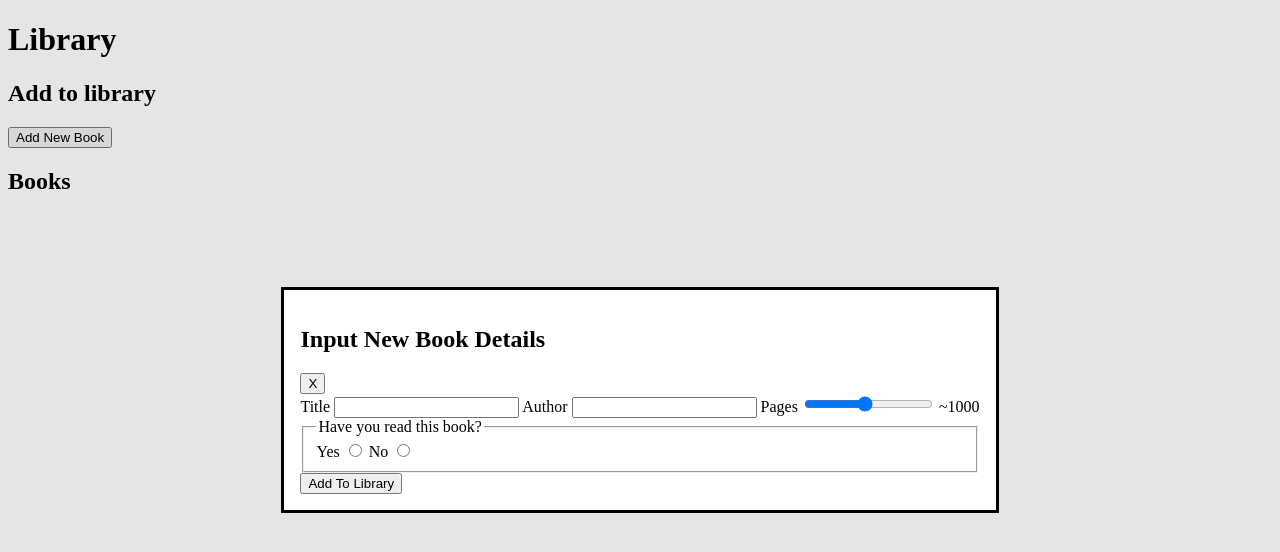
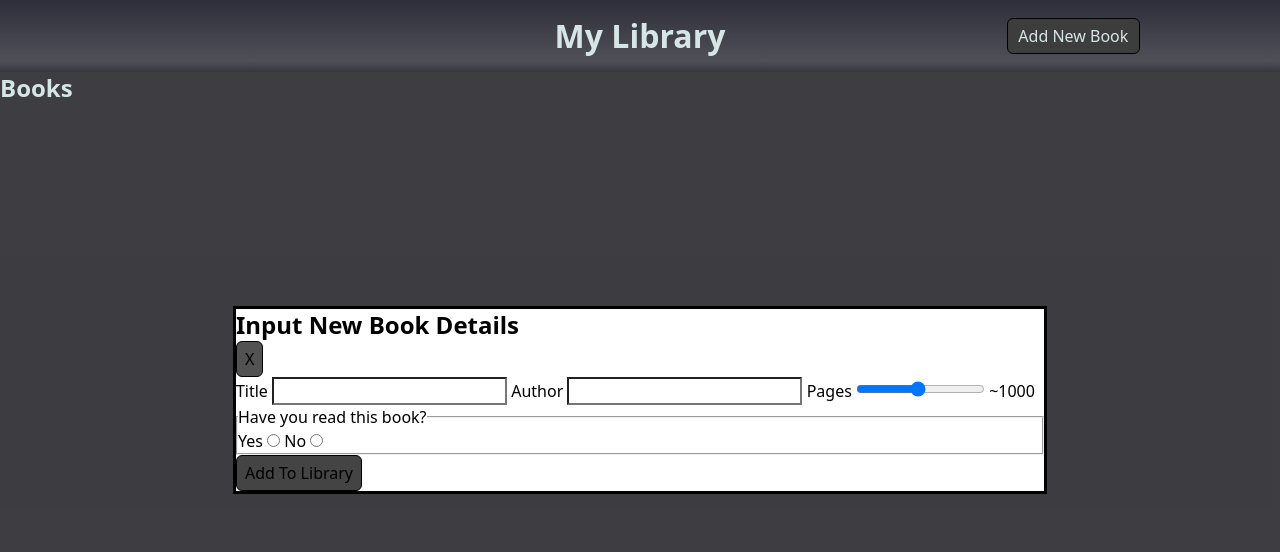
Before and after one commit to dmclink/odin-library, a website: page src/index.html in a window 1280 px wide. Both pictures are taken after a click on the button "Add New Book". Drawn offline with Linux system fonts and the light colour scheme.

Commit message:
feat: style header

```diff
--- a/src/css/style.css
+++ b/src/css/style.css
@@ -0,0 +1,177 @@
+/* #region || CSS RESET */
+
+*,
+*::before,
+*::after {
+	box-sizing: inherit;
+	line-height: calc(1em + 0.5rem);
+	padding: 0;
+	margin: 0;
+}
+
+html {
+	font-family: system-ui, 'Segoe UI', Roboto, Helvetica, Arial, sans-serif,
+		'Apple Color Emoji', 'Segoe UI Emoji';
+	box-sizing: border-box;
+	-webkit-text-size-adjust: 100%;
+	tab-size: 4;
+}
+
+body {
+	-webkit-font-smoothing: antialiased;
+	-moz-osx-font-smoothing: grayscale;
+}
+
+input,
+button,
+textarea,
+select {
+	font: inherit;
+	font-feature-settings: inherit;
+	font-variation-settings: inherit;
+	letter-spacing: inherit;
+	color: inherit;
+	border-radius: 0;
+	background-color: transparent;
+	opacity: 1;
+}
+
+button {
+	cursor: pointer;
+}
+
+img,
+picture,
+video,
+canvas,
+svg {
+	display: block;
+	max-inline-size: 100%;
+	max-block-size: 100%;
+}
+
+ol,
+ul,
+menu {
+	list-style: none;
+	padding-inline: 0;
+}
+
+code,
+kbd,
+samp,
+pre {
+	font-family: ui-monospace, SFMono-Regular, Consolas, 'Liberation Mono', Menlo,
+		monospace;
+	font-size: 1em;
+}
+
+b,
+strong {
+	font-weight: bolder;
+}
+
+button,
+[type='button'],
+[type='reset'],
+[type='submit'] {
+	-webkit-appearance: button;
+}
+
+sub,
+sup {
+	font-size: 75%;
+	line-height: 0;
+	position: relative;
+	vertical-align: baseline;
+}
+sub {
+	bottom: -0.25em;
+}
+sup {
+	top: -0.5em;
+}
+
+table {
+	border-color: currentcolor;
+	border-collapse: collapse;
+}
+
+progress {
+	vertical-align: baseline;
+}
+
+::-webkit-inner-spin-button,
+::-webkit-outer-spin-button {
+	height: auto;
+}
+
+[type='search'] {
+	-webkit-appearance: textfield;
+	outline-offset: -2px;
+}
+
+::-webkit-search-decoration {
+	-webkit-appearance: none;
+}
+
+::-webkit-file-upload-button {
+	-webkit-appearance: button;
+	font: inherit;
+}
+
+summary {
+	display: list-item;
+}
+/* #endregion */
+
+/* GENERAL STYLES */
+body {
+	color: #eff;
+	background-color: #444449;
+}
+button {
+	border-radius: 6px;
+	padding: 0.3rem 0.5rem;
+	border: 1px solid black;
+	background-color: #444;
+
+	&:hover,
+	&:focus {
+		filter: brightness(1.2);
+	}
+	&:active {
+		filter: brightness(0.9);
+	}
+}
+
+.header {
+	background: linear-gradient(to top, #3c3c48, #595963 15%, #333340);
+	padding: 1rem;
+
+	.header__container {
+		display: grid;
+		grid-template-columns: repeat(3, 1fr);
+		justify-content: space-between;
+		align-items: center;
+		max-width: 1000px;
+		margin: 0 auto;
+	}
+}
+
+.open-dialog-btn {
+	width: 40%;
+	justify-self: end;
+}
+
+h1 {
+	text-align: center;
+}
+.dialog {
+	margin: auto;
+}
+
+.add-new-form output {
+	display: inline-block;
+	width: 5ch;
+}
--- a/src/index.html
+++ b/src/index.html
@@ -10,9 +10,14 @@
 </head>
 
 <body>
-  <h1>Library</h1>
-  <h2>Add to library</h2>
-  <button class="open-dialog-btn" id="open-dialog-btn">Add New Book</button>
+  <header class="header">
+    <div class="header__container">
+      <div></div>
+      <h1>My Library</h1>
+      <button class="open-dialog-btn" id="open-dialog-btn">Add New Book</button>
+    </div>
+  </header>
+
   <dialog class="dialog" id="dialog">
     <h2>Input New Book Details</h2>
     <button id="close-dialog-btn" class="close-dialog-btn">X</button>
--- a/src/js/library.js
+++ b/src/js/library.js
@@ -5,6 +5,8 @@ function createTrashcanSvg() {
 
 	const trashcan = document.createElementNS(svgNS, 'svg');
 	trashcan.setAttribute('viewbox', '0 0 24 24');
+	trashcan.setAttribute('width', '24');
+	trashcan.setAttribute('height', '24');
 
 	const pathData =
 		'M19,4H15.5L14.5,3H9.5L8.5,4H5V6H19M6,19A2,2 0 0,0 8,21H16A2,2 0 0,0 18,19V7H6V19Z';
@@ -92,8 +94,9 @@ function createBookEl(book) {
 	read.classList.add('book-card__read');
 
 	const deleteButton = document.createElement('button');
-	deleteButton.classList.add('book-card__delete');
+	deleteButton.classList.add('book-card__delete-btn');
 	const deleteSvg = createTrashcanSvg();
+	deleteSvg.classList.add('book-card__delete-svg');
 	deleteButton.appendChild(deleteSvg);
 	deleteButton.addEventListener('click', () => {
 		console.log('myLibrary before:', myLibrary);
```
